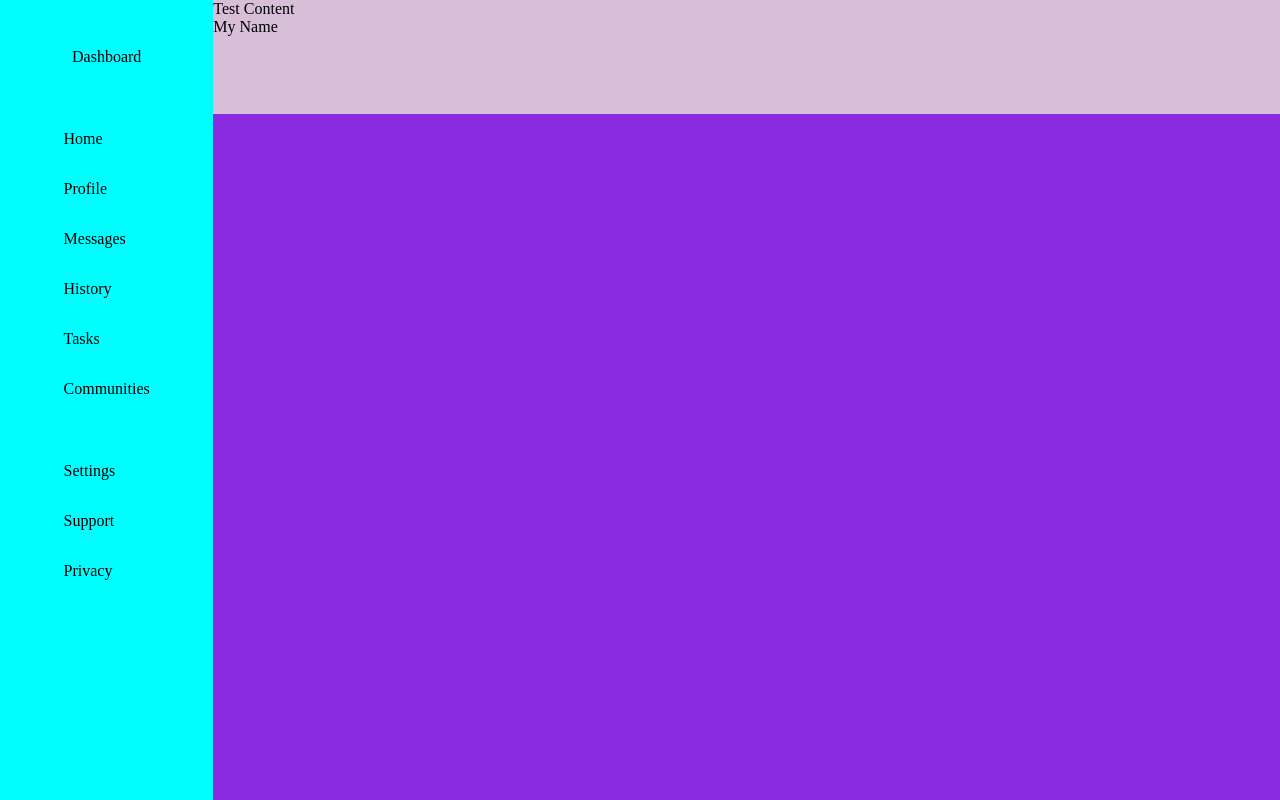
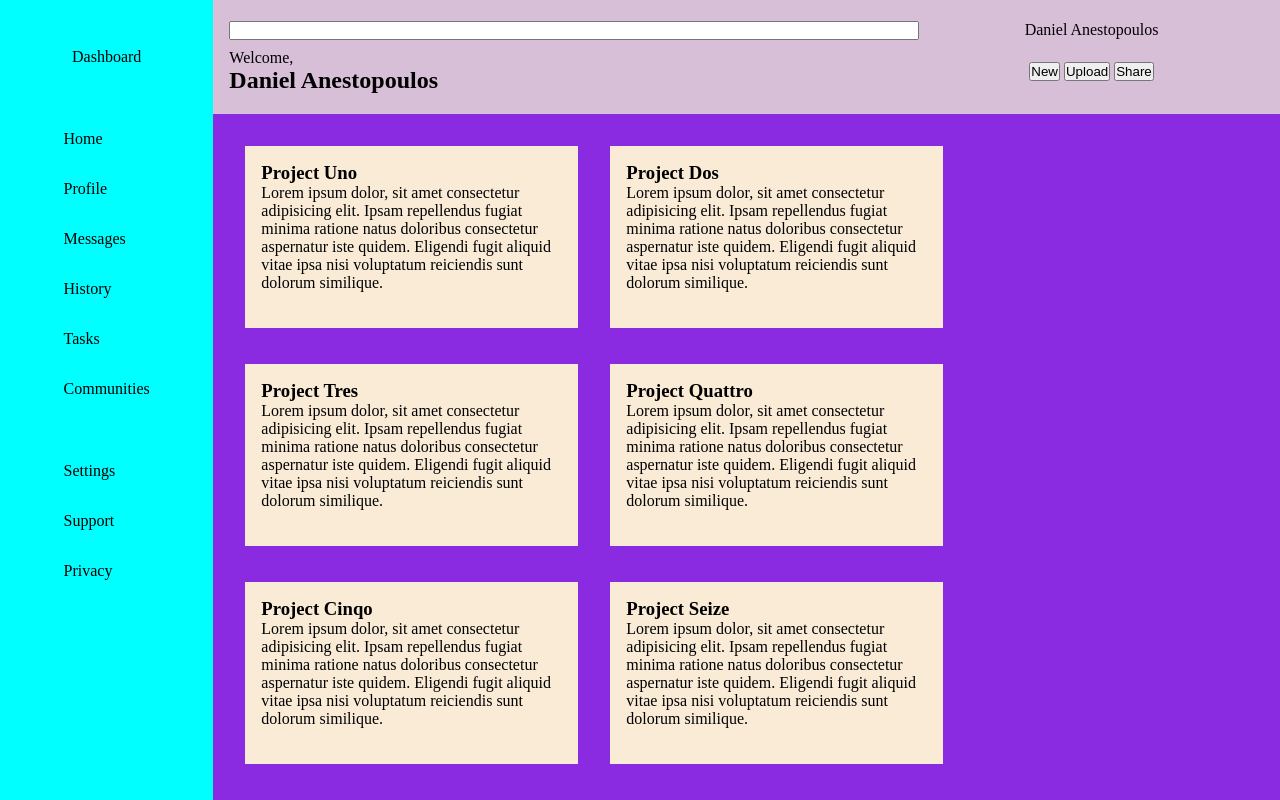
Before and after one commit to danielopoulos321/admin-dashboard, a plain HTML site: page index.html in a window 1280 px wide. Drawn offline with Linux system fonts and the light colour scheme.

Commit message:
Add content cards + independant scroll

```diff
--- a/index.html
+++ b/index.html
@@ -27,11 +27,48 @@
             </div>
         </div>
         <div class="header">
-            <div>Test Content</div>
-            <div>My Name</div>
+            <input type="search">
+            <div class="right">Daniel Anestopoulos</div>
+            <div>
+                <p>Welcome,</p>
+                <h2>Daniel Anestopoulos</h2>
+            </div>
+            <div class="buttons">
+                <button>New</button>
+                <button>Upload</button>
+                <button>Share</button>
+            </div>
         </div>
         <div class="content">
+            <div class="projects">
+                <div class="card">
+                    <h3>Project Uno</h1>
+                    <p>Lorem ipsum dolor, sit amet consectetur adipisicing elit. Ipsam repellendus fugiat minima ratione natus doloribus consectetur aspernatur iste quidem. Eligendi fugit aliquid vitae ipsa nisi voluptatum reiciendis sunt dolorum similique.</p>
+                </div>
+                <div class="card">
+                    <h3>Project Dos</h1>
+                    <p>Lorem ipsum dolor, sit amet consectetur adipisicing elit. Ipsam repellendus fugiat minima ratione natus doloribus consectetur aspernatur iste quidem. Eligendi fugit aliquid vitae ipsa nisi voluptatum reiciendis sunt dolorum similique.</p>
+                </div>
+                <div class="card">
+                    <h3>Project Tres</h1>
+                    <p>Lorem ipsum dolor, sit amet consectetur adipisicing elit. Ipsam repellendus fugiat minima ratione natus doloribus consectetur aspernatur iste quidem. Eligendi fugit aliquid vitae ipsa nisi voluptatum reiciendis sunt dolorum similique.</p>
+                </div>
+                <div class="card">
+                    <h3>Project Quattro</h1>
+                    <p>Lorem ipsum dolor, sit amet consectetur adipisicing elit. Ipsam repellendus fugiat minima ratione natus doloribus consectetur aspernatur iste quidem. Eligendi fugit aliquid vitae ipsa nisi voluptatum reiciendis sunt dolorum similique.</p>
+                </div>
+                <div class="card">
+                    <h3>Project Cinqo</h1>
+                    <p>Lorem ipsum dolor, sit amet consectetur adipisicing elit. Ipsam repellendus fugiat minima ratione natus doloribus consectetur aspernatur iste quidem. Eligendi fugit aliquid vitae ipsa nisi voluptatum reiciendis sunt dolorum similique.</p>
+                </div>
+                <div class="card">
+                    <h3>Project Seize</h1>
+                    <p>Lorem ipsum dolor, sit amet consectetur adipisicing elit. Ipsam repellendus fugiat minima ratione natus doloribus consectetur aspernatur iste quidem. Eligendi fugit aliquid vitae ipsa nisi voluptatum reiciendis sunt dolorum similique.</p>
+                </div>
+            </div>
+            <div class="news">
 
+            </div>
         </div>
     </div>
 
--- a/styles.css
+++ b/styles.css
@@ -2,6 +2,7 @@
     margin: 0;
     padding: 0;
 }
+
 
 li{
     list-style-type: none;
@@ -19,6 +20,11 @@ li{
     grid-column: 2/6;
     grid-row: 1/2;
     background-color: thistle;
+    display: grid;
+    grid-template-columns: 2fr 1fr;
+    align-items: center;
+    justify-items: space-between;
+    padding: 1em;
 }
 
 .sidebar{
@@ -34,8 +40,39 @@ li{
     grid-column: 2/6;
     background-color: blueviolet;
     display: grid;
+    grid-template-columns: 5fr 2fr;
+    overflow: hidden;
 }
 
 .logo{
     align-self: center;
 }
+
+.right, .buttons{
+    justify-self: center;
+}
+
+.projects{
+    display: grid;
+    gap: 2em;
+    padding: 2em;
+    grid-template-columns: repeat(auto-fit, minmax(300px, 1fr));
+    grid-auto-rows: 4fr;
+    overflow-y: scroll;
+}
+
+.projects::-webkit-scrollbar {
+    display: none;
+  }
+
+.card{
+    height: 150px;
+    background-color: antiquewhite;
+    padding: 1em;
+}
+
+.news{
+    padding: 2em;
+    display: grid;
+    grid-template-rows: 1fr 1fr;
+}
```
